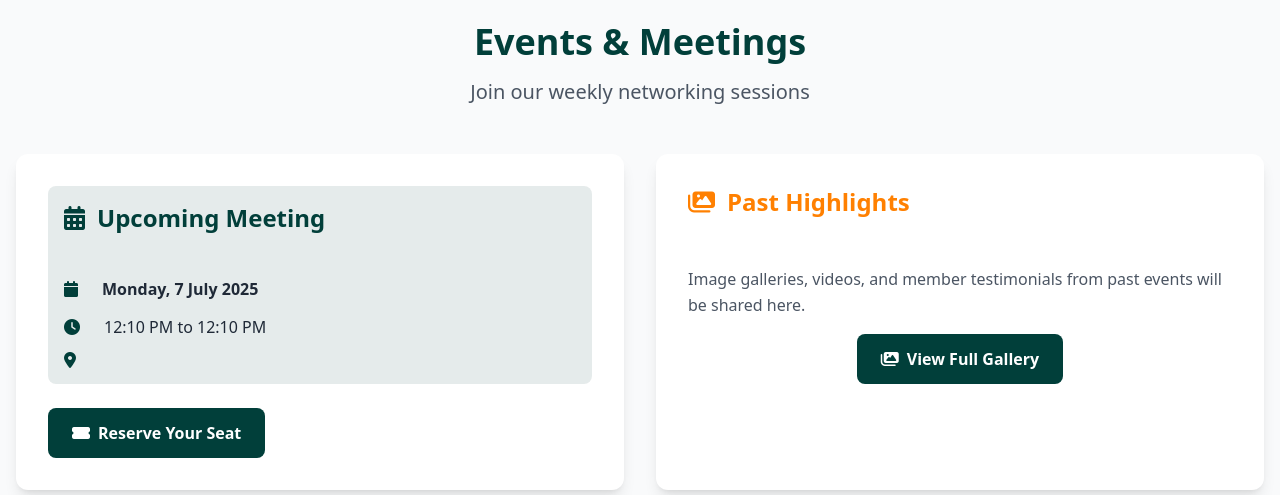
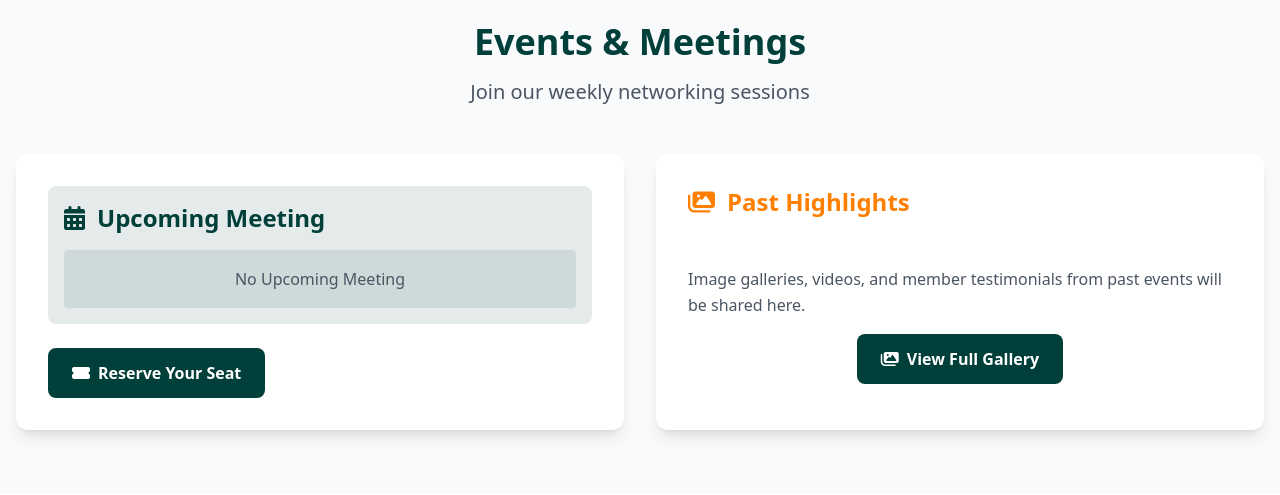
Before and after one commit to tipsyCodr/cbn, a Laravel app: page / in a window 1280 px wide. Shown: the part 2886-3381 px from the top of the page. Run offline with Laravel 12, Linux system fonts and the light colour scheme; data that the repository does not hold is empty; style sheets or scripts are compiled from the project's sources; parts of the project's set-up code (start-up, migrations or seed data) failed here and were passed over; some libraries are stand-ins or nearby versions.

Commit message:
Resolved "Attempt to read property 'name' on null" error on homepage.

```diff
--- a/resources/views/welcome.blade.php
+++ b/resources/views/welcome.blade.php
@@ -285,13 +285,14 @@
                 <div class="bg-[#013f3a]/10 p-4 rounded-lg mb-6">
                     <h3 class="text-2xl font-bold text-[#013f3a] mb-4">
                     <i class="fas fa-calendar-alt text-[#013f3a] mr-3"></i>Upcoming Meeting
-                    </h3>
-                    <p class="font-bold">{{$meeting->name}}</p> <br/>
+                </h3>
+                @if($meeting)
+                    <p class="font-bold">{{$meeting->name ?? '' }}</p> <br/>
                     <div class="space-y-3">
                     <div class="flex items-center space-x-3">
                         <i class="fas fa-calendar text-[#013f3a]"></i>
                         <span class="font-semibold">
-                            {{ \Carbon\Carbon::parse($meeting->date)->format('l, j F Y') }}
+                            {{ $meeting->date? \Carbon\Carbon::parse($meeting->date)->format('l, j F Y') : ''}}
                         </span>
                     </div>
                     <div class="flex items-center space-x-3">
@@ -305,6 +306,12 @@
                         <span>{{$meeting->location}}</span>
                     </div>
                     </div>
+                    @else
+                    <div class="p-4 rounded bg-[#013f3a]/10">
+                        <p class="text-gray-600 text-center"> No Upcoming Meeting </p>
+
+                    </div>
+                    @endif
                 </div>
                 <a href="{{ route('visitor') }}"
                     class="text-[#ffffff] bg-[#013f3a] px-6 py-3 rounded-lg inline-block hover:bg-orange-400 transition duration-300 font-bold">
```
